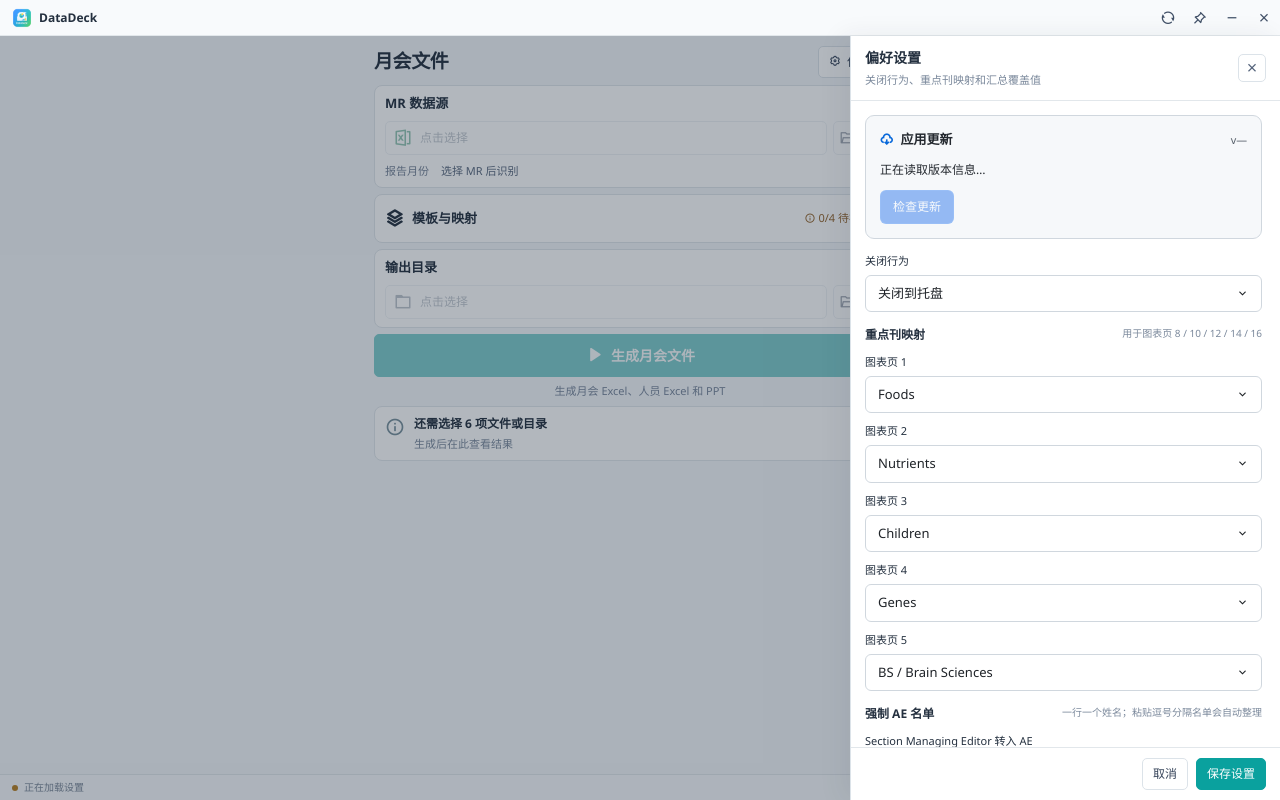
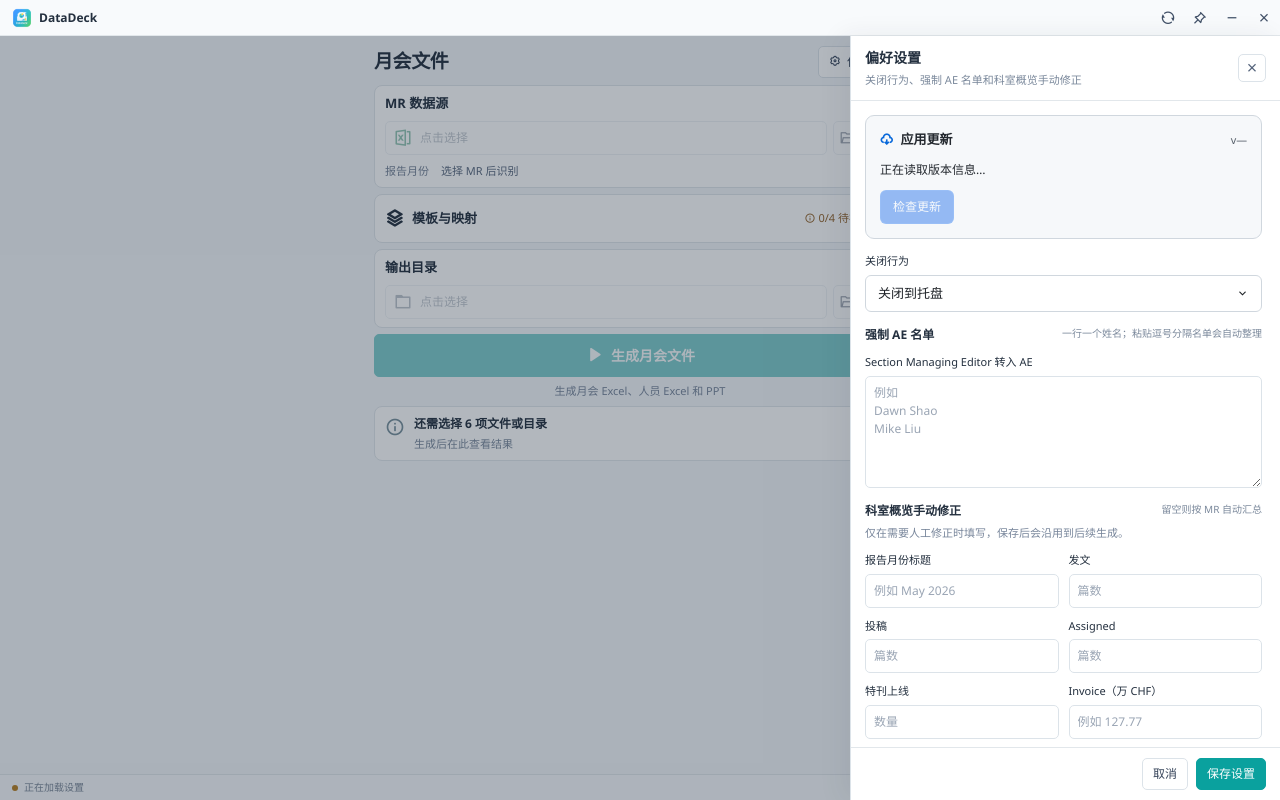
Before and after one commit to CoffeeHouse1122/DataDeck, a Vue app: page / in a window 1280 px wide. Both pictures are taken after a click on the button "偏好设置". Built offline with nearby package versions, Linux system fonts and the light colour scheme; a web font is replaced by a local one.

Commit message:
固定重点刊顺序并明确手动修正设置

```diff
--- a/src/main/services/pipeline.ts
+++ b/src/main/services/pipeline.ts
@@ -4,6 +4,7 @@ import JSZip from 'jszip'
 import { XMLBuilder, XMLParser } from 'fast-xml-parser'
 import type { IpcMainInvokeEvent } from 'electron'
 import type { PipelineInput, PipelineProgressEvent, PipelineResult } from '../../shared/contracts'
+import { DEFAULT_FOCUS_JOURNAL_ORDER } from '../../shared/contracts'
 import { buildPresentation } from './ppt'
 import { interpolateColor, renderTableSvg, renderWorksheetRangeSvg } from './svg'
 import {
@@ -12,7 +13,6 @@ import {
   compactName,
   deepClone,
   detectReportKey,
-  ensureArrayLength,
   monthLabelFromKey,
   normalizeNumber,
   normalizePersonName,
@@ -3251,7 +3251,7 @@ export async function runPipeline(event: IpcMainInvokeEvent, input: PipelineInpu
   const departmentSheet = getWorksheetOrThrow(monthlyWorkbook, '\u79d1\u5ba4\u6570\u636e')
   populateDepartmentSheet(departmentSheet, departmentMetrics, context)
 
-  const focusOrder = ensureArrayLength(input.focusJournalOrder, 5, () => 'Foods')
+  const focusOrder = DEFAULT_FOCUS_JOURNAL_ORDER
   const focusSeries: FocusJournalSeries[] = []
   for (const sheetName of focusOrder) {
     const worksheet = getWorksheetOrThrow(monthlyWorkbook, sheetName)
--- a/src/main/services/settings.ts
+++ b/src/main/services/settings.ts
@@ -49,7 +49,7 @@ export async function loadPreferences(userDataPath: string, retiredPaths: Partia
       ...createDefaultPreferences(),
       ...parsed,
       paths: migrateTemplatePaths(parsed.paths ?? {}, retiredPaths),
-      focusJournalOrder: parsed.focusJournalOrder?.length ? parsed.focusJournalOrder : [...DEFAULT_FOCUS_JOURNAL_ORDER],
+      focusJournalOrder: [...DEFAULT_FOCUS_JOURNAL_ORDER],
       forceAeStaff: parsed.forceAeStaff?.length ? parsed.forceAeStaff : [...DEFAULT_FORCE_AE_STAFF],
       summaryOverrides: {
         ...DEFAULT_SUMMARY_OVERRIDES,
@@ -64,5 +64,5 @@ export async function loadPreferences(userDataPath: string, retiredPaths: Partia
 export async function savePreferences(userDataPath: string, preferences: AppPreferences): Promise<void> {
   const filePath = path.join(userDataPath, SETTINGS_FILE)
   await fs.mkdir(userDataPath, { recursive: true })
-  await fs.writeFile(filePath, JSON.stringify(preferences, null, 2), 'utf8')
+  await fs.writeFile(filePath, JSON.stringify({ ...preferences, focusJournalOrder: [...DEFAULT_FOCUS_JOURNAL_ORDER] }, null, 2), 'utf8')
 }
--- a/src/renderer/App.vue
+++ b/src/renderer/App.vue
@@ -5,7 +5,7 @@ import PathField from './components/PathField.vue'
 import SimpleBarScroll from './components/SimpleBarScroll.vue'
 import UpdatePanel from './components/UpdatePanel.vue'
 import brandIconUrl from '../../resources/icons/favicon-256x256.png'
-import { FOCUS_JOURNAL_OPTIONS, PATH_FIELD_META } from '../shared/constants'
+import { PATH_FIELD_META } from '../shared/constants'
 import {
   DEFAULT_FOCUS_JOURNAL_ORDER,
   DEFAULT_FORCE_AE_STAFF,
@@ -36,10 +36,10 @@ const paths = reactive<SelectedPaths>({
 const defaultPaths = reactive<Partial<SelectedPaths>>({})
 
 const closeBehavior = ref<AppPreferences['closeBehavior']>('tray')
-const focusJournalOrder = ref<string[]>([...DEFAULT_FOCUS_JOURNAL_ORDER])
 const forceAeStaffInput = ref('')
 const forceAeStaffTextarea = ref<HTMLTextAreaElement | null>(null)
 const summaryOverrides = reactive<SummaryOverrides>({ ...DEFAULT_SUMMARY_OVERRIDES })
+const hasSummaryOverrides = computed(() => Object.values(summaryOverrides).some((value) => Boolean(value)))
 const running = ref(false)
 const updateState = ref<AppUpdateState>({ phase: 'disabled', currentVersion: '', message: '正在读取版本信息…', generationRunning: false })
 const updateActionPending = ref(false)
@@ -208,7 +208,6 @@ function applyPreferences(preferences: AppPreferences): void {
     outputDir: preferences.paths.outputDir ?? ''
   })
   closeBehavior.value = preferences.closeBehavior
-  focusJournalOrder.value = [...(preferences.focusJournalOrder?.length ? preferences.focusJournalOrder : DEFAULT_FOCUS_JOURNAL_ORDER)]
   forceAeStaffInput.value = [...(preferences.forceAeStaff?.length ? preferences.forceAeStaff : DEFAULT_FORCE_AE_STAFF)].join('\n')
   Object.assign(summaryOverrides, {
     ...DEFAULT_SUMMARY_OVERRIDES,
@@ -261,7 +260,7 @@ async function savePreferences(showToast = true): Promise<void> {
   await window.electronApi.savePreferences({
     paths: snapshotPaths(),
     closeBehavior: closeBehavior.value,
-    focusJournalOrder: [...focusJournalOrder.value],
+    focusJournalOrder: [...DEFAULT_FOCUS_JOURNAL_ORDER],
     forceAeStaff,
     summaryOverrides: snapshotSummaryOverrides()
   })
@@ -314,7 +313,7 @@ async function run(): Promise<void> {
     result.value = await window.electronApi.runPipeline({
       paths: snapshotPaths(),
       closeBehavior: closeBehavior.value,
-      focusJournalOrder: [...focusJournalOrder.value],
+      focusJournalOrder: [...DEFAULT_FOCUS_JOURNAL_ORDER],
       forceAeStaff: formatForceAeStaff(),
       summaryOverrides: snapshotSummaryOverrides()
     })
@@ -428,7 +427,7 @@ onBeforeUnmount(() => {
             <i aria-hidden="true" :class="running ? 'ri-loader-4-line spin' : 'ri-play-fill'" />
             {{ running ? '正在生成…' : updateState.phase === 'installing' ? '正在安装更新…' : result ? '重新生成文件' : '生成月会文件' }}
           </button>
-          <p class="hint">生成月会 Excel、人员 Excel 和 PPT</p>
+          <p class="hint" :class="{ 'override-notice': hasSummaryOverrides }">{{ hasSummaryOverrides ? '已启用手动修正 · 将覆盖对应的 MR 自动汇总值' : '生成月会 Excel、人员 Excel 和 PPT' }}</p>
         </div>
 
         <section class="panel progress-panel" aria-label="生成状态">
@@ -477,7 +476,7 @@ onBeforeUnmount(() => {
         <header class="drawer__head">
           <div>
             <strong>偏好设置</strong>
-            <p>关闭行为、重点刊映射和汇总覆盖值</p>
+            <p>关闭行为、强制 AE 名单和科室概览手动修正</p>
           </div>
           <button type="button" class="icon-button" aria-label="关闭偏好设置" @click="settingsOpen = false">
             <i aria-hidden="true" class="ri-close-line" />
@@ -493,19 +492,6 @@ onBeforeUnmount(() => {
               <span>关闭行为</span>
               <CustomSelect v-model="closeBehavior" :options="[...closeBehaviorOptions]" />
             </label>
-          </section>
-
-          <section class="drawer-section">
-            <header class="section-head">
-              <span>重点刊映射</span>
-              <small>用于图表页 8 / 10 / 12 / 14 / 16</small>
-            </header>
-            <div class="drawer-grid drawer-grid--single">
-              <div v-for="(value, index) in focusJournalOrder" :key="index" class="field">
-                <label>图表页 {{ index + 1 }}</label>
-                <CustomSelect v-model="focusJournalOrder[index]" :options="FOCUS_JOURNAL_OPTIONS" />
-              </div>
-            </div>
           </section>
 
           <section class="drawer-section">
@@ -528,9 +514,10 @@ onBeforeUnmount(() => {
 
           <section class="drawer-section">
             <header class="section-head">
-              <span>科室概览覆盖值</span>
+              <span>科室概览手动修正</span>
               <small>留空则按 MR 自动汇总</small>
             </header>
+            <p class="hint" :class="{ 'override-notice': hasSummaryOverrides }">{{ hasSummaryOverrides ? '已启用手动修正；保存后会沿用到后续生成，清空对应字段可恢复自动汇总。' : '仅在需要人工修正时填写，保存后会沿用到后续生成。' }}</p>
             <div class="drawer-grid">
               <label class="field">
                 <span>报告月份标题</span>
@@ -553,7 +540,7 @@ onBeforeUnmount(() => {
                 <input v-model="summaryOverrides.siSetUp" placeholder="数量" />
               </label>
               <label class="field">
-                <span>营收 WCHF</span>
+                <span>Invoice（万 CHF）</span>
                 <input v-model="summaryOverrides.revenueWCHF" placeholder="例如 127.77" />
               </label>
               <label class="field">
--- a/src/renderer/styles/app.css
+++ b/src/renderer/styles/app.css
@@ -28,6 +28,7 @@ h1 { font-size: 19px; letter-spacing: -.4px; margin: 0; font-weight: 700; }
 .report-month { display: flex; align-items: center; gap: 12px; color: #778498; font-size: 11px; margin: 8px 0 0; }
 .report-month strong { color: #59687e; font-weight: 400; }
 .hint { color: #78869b; font-size: 11px; margin: 6px 0 0; line-height: 1.5; }
+.override-notice { color: #94631c; }
 .template-panel { padding: 0; }
 .disclosure { border: 0; width: 100%; background: transparent; display: flex; align-items: center; gap: 8px; color: inherit; text-align: left; cursor: pointer; }
 .template-toggle { padding: 10px; min-height: 44px; }
@@ -91,7 +92,6 @@ h1 { font-size: 19px; letter-spacing: -.4px; margin: 0; font-weight: 700; }
 .section-head span { font-size: 12px; font-weight: 650; }
 .section-head small { font-size: 10px; color: #7a889b; }
 .drawer-grid { display: grid; grid-template-columns: repeat(2, minmax(0, 1fr)); gap: 10px; margin-top: 10px; }
-.drawer-grid--single { grid-template-columns: 1fr; }
 .field { display: grid; gap: 6px; min-width: 0; }
 .field label, .field span { font-size: 11px; font-weight: 500; }
 .field input, .field textarea { width: 100%; min-width: 0; border: 1px solid #dce3e9; background: white; color: #24303f; border-radius: 5px; padding: 7px 8px; line-height: 1.5; font-size: 12px; }
--- a/src/shared/constants.ts
+++ b/src/shared/constants.ts
@@ -1,11 +1,3 @@
-export const FOCUS_JOURNAL_OPTIONS = [
-  { label: 'Foods', value: 'Foods' },
-  { label: 'Nutrients', value: 'Nutrients' },
-  { label: 'Children', value: 'Children' },
-  { label: 'Genes', value: 'Genes' },
-  { label: 'BS / Brain Sciences', value: 'BS' }
-]
-
 export const PATH_FIELD_META = [
   {
     key: 'mrWorkbook',
```
